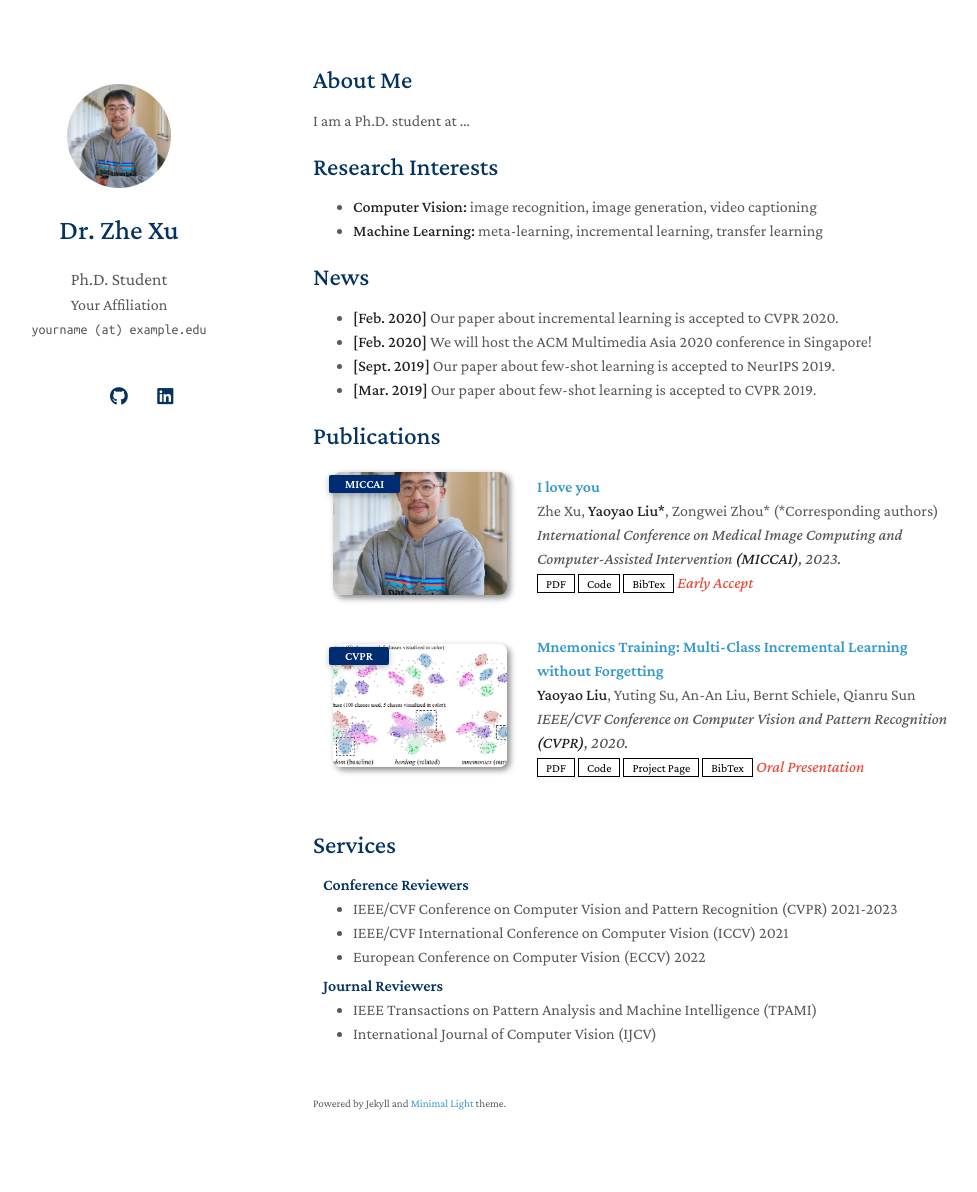
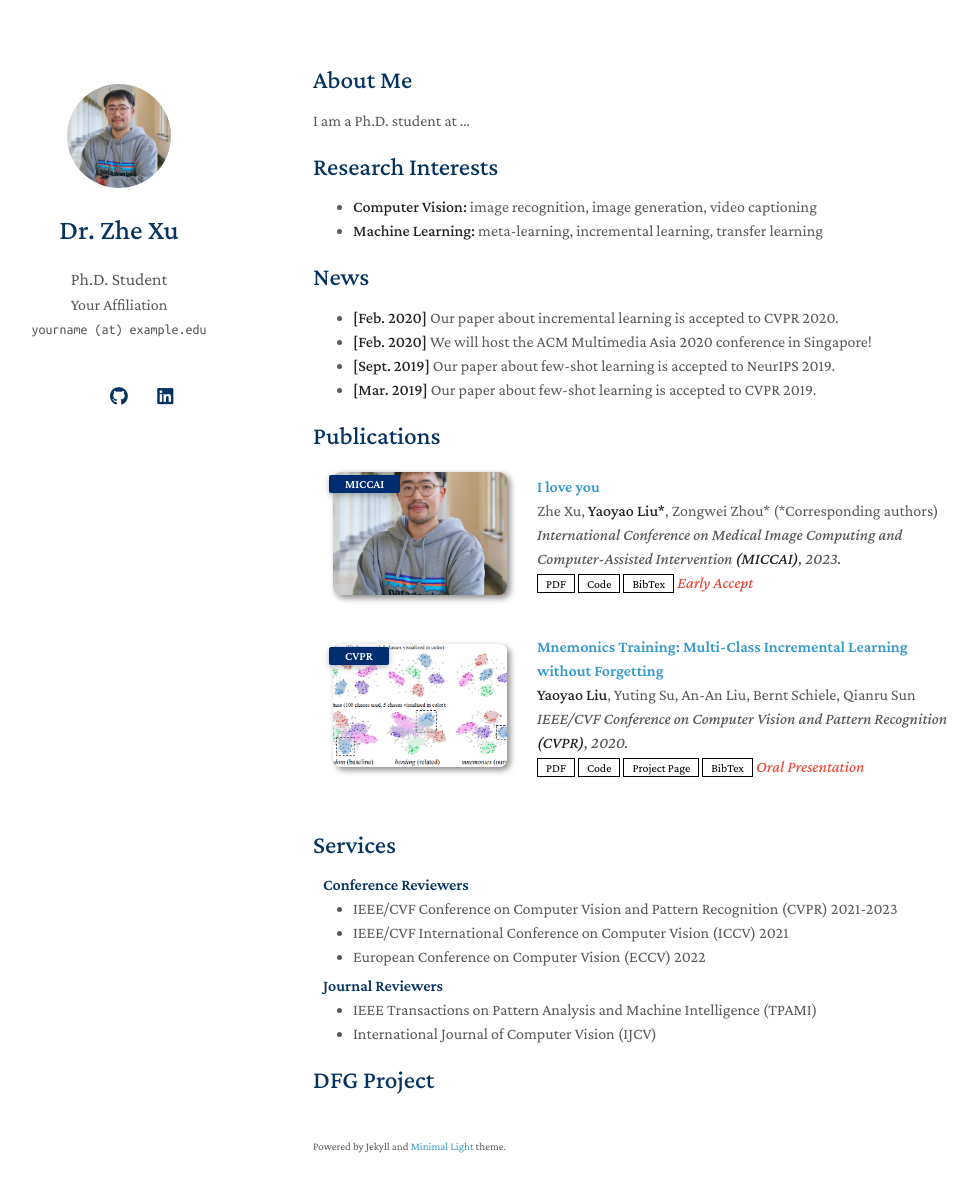
Before and after one commit to zhexuphd/home, a Jekyll site: the page built from index.md, in a window 1280 px wide and 1227 px high. Shown: the top 1192 px of the window, without its empty margins (157-1134 px from the left). Built offline with Jekyll 4.4.1, drawn with Linux system fonts in a browser that asks for light colours; a style sheet for code colours, icons or effects is not loaded; our own code applies the rules of GitHub Pages for plain Markdown files.

Commit message:
Update index.md

```diff
--- a/index.md
+++ b/index.md
@@ -21,3 +21,5 @@ I am a Ph.D. student at ...
 {% include_relative _includes/publications.md %}
 
 {% include_relative _includes/services.md %}
+
+## DFG Project
```
